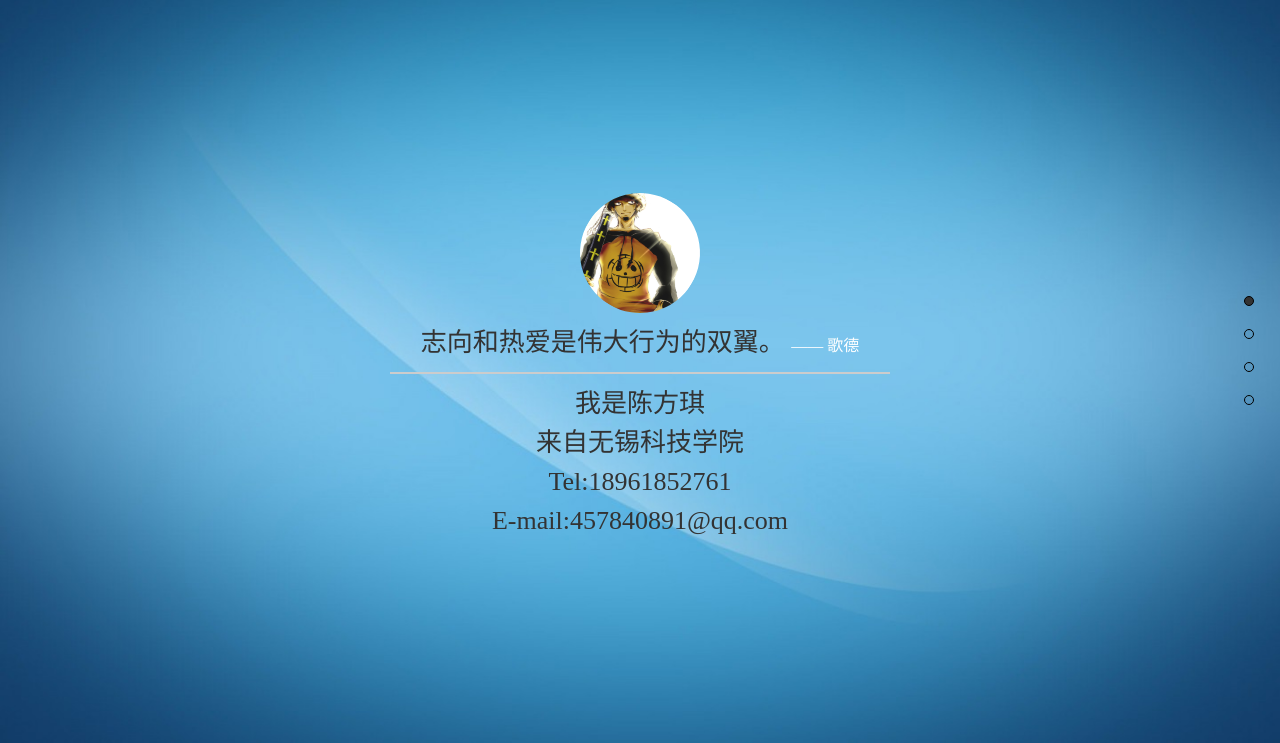
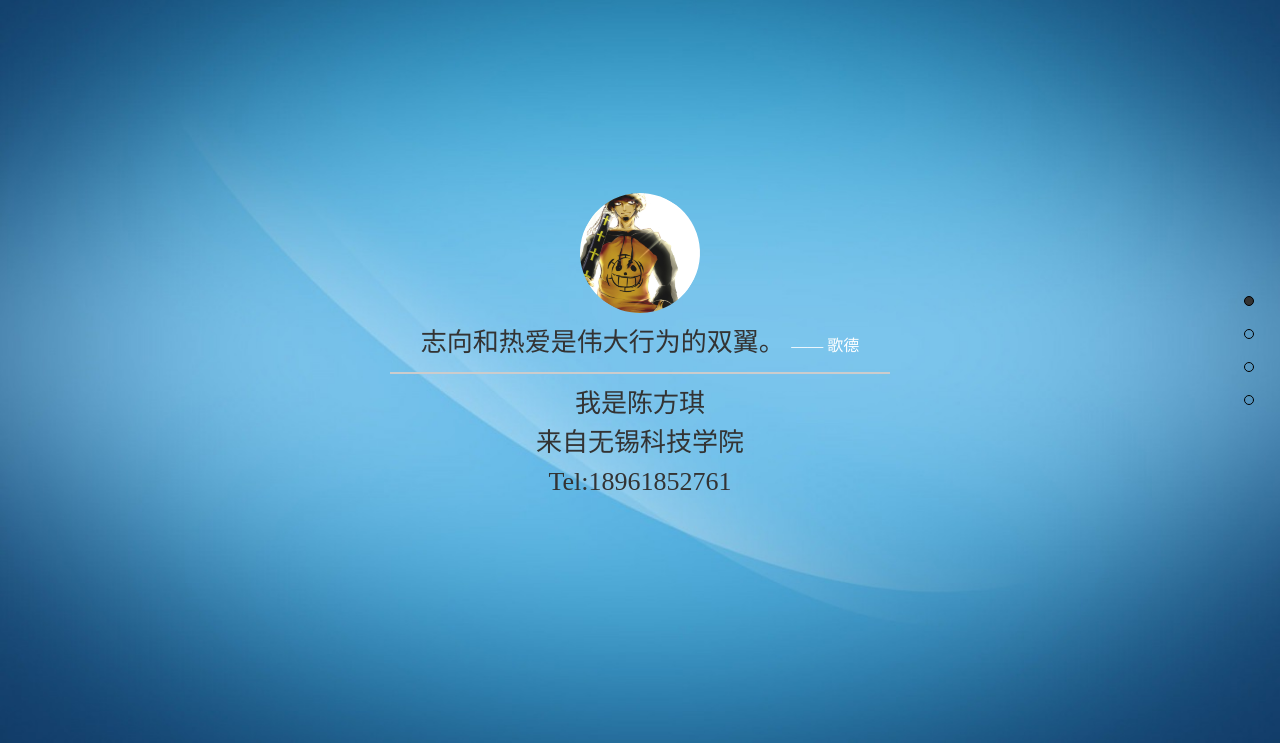
Before and after one commit to zj457840891/resume, a plain HTML site: page index.html in a window 1280 px wide. Shown: the part 57-800 px from the top of the page. Drawn offline with Linux system fonts and the light colour scheme.

Commit message:
Signed-off-by: zj457840891 <zj457840891@qq.com>

```diff
--- a/index.html
+++ b/index.html
@@ -44,7 +44,7 @@
 						我是陈方琪<br>
 						来自无锡科技学院<br>
 						Tel:18961852761<br>
-						E-mail:457840891@qq.com
+
 						</p>
 				</div>
 			</div>
```
